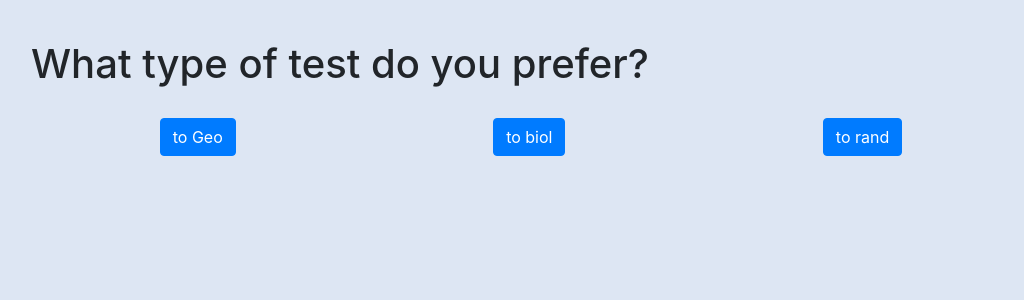
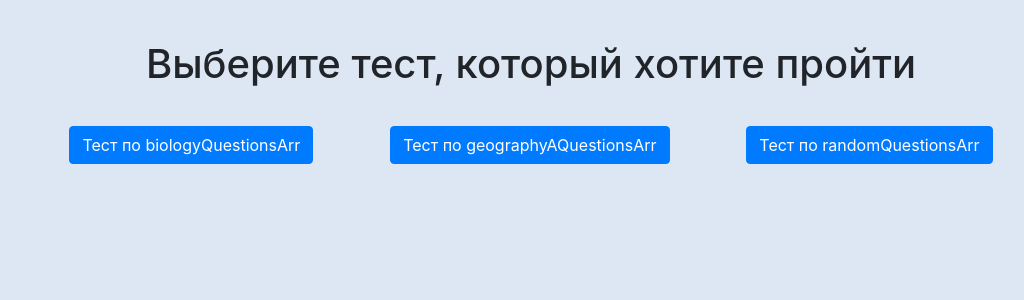
Before and after one commit to julia-me/Question-test, a React (Create React App) app: page /start in a window 1280 px wide. Shown: the top 300 px of the page, without its empty margins (109-1133 px from the left). Built offline with nearby package versions, Linux system fonts and the light colour scheme.

Commit message:
new changes with router

```diff
--- a/src/App.css
+++ b/src/App.css
@@ -154,7 +154,20 @@ span {
 }
 
 .types-of-test{
+  width: 100%;
   display: flex;
   justify-content: space-around;
   margin: 30px 0;
 }
+
+
+.question-test{
+  margin: 50px 0;
+}
+
+.start-page{
+  display: flex;
+  justify-content: center;
+  flex-direction: column;
+  align-items: center;
+}
--- a/src/App.jsx
+++ b/src/App.jsx
@@ -1,33 +1,77 @@
-import React, {useState}  from 'react';
+import React, {useState, useEffect}  from 'react';
 import "./App.css"
 import {geographyAQuestionsArr, biologyQuestionsArr, randomQuestionsArr} from './data/questionData.js'
-// import * as Questions from './data/questionData.js'
+import * as Questions from './data/questionData.js'
 import Question from './components/Question'
 import Start from './components/StartPage'
 import Result from './components/Result'
-import { BrowserRouter, Switch, Route, Redirect } from 'react-router-dom';
+import { BrowserRouter, Switch, Route, Redirect, StaticRouter } from 'react-router-dom';
 
 
 
 const App = ()  =>{
   const [maxPoints, setMaxPoints]=useState('')
   const [totalPoint, setTotalPoint] = useState(0)
+  const [data, setData] = useState([])
+
+  const allTestTitles= Object.keys(Questions)
+  const allTestsArr=Object.entries(Questions)
+  // console.log(allTestsArr)
+
+  // useEffect(()=> {
+  //   // console.log(data)
+  // },[data])
+
+  const TestPage = ({ match }) => {
+    console.log(match)
+    allTestsArr.find(test => {
+      if(test[0] === match.params.pageTitle)
+      setData(test[1])
+    })
+
+      return(
+      <div>
+        <h1> pageTitle: {match.params.pageTitle}</h1>
+        <Question
+        data={data}
+        setMaxPoints={setMaxPoints}
+        setTotalPoint={setTotalPoint}  />
+      </div>
+      )
+
+  }
 
   return (
     <BrowserRouter>
     <Switch>
+
       <Route exact path="/">
         <Redirect to="/start" />
       </Route>
-      <Route path="/start"><Start/></Route>
-      <Route path="/test/geogr">
-        <Question data={geographyAQuestionsArr} setMaxPoints={setMaxPoints} maxPoints={maxPoints} totalPoint={totalPoint} setTotalPoint={setTotalPoint} /></Route>
-      <Route path="/test/biol">
-        <Question data={biologyQuestionsArr} setMaxPoints={setMaxPoints} maxPoints={maxPoints} totalPoint={totalPoint} setTotalPoint={setTotalPoint}  /></Route>
-      <Route path="/test/rand">
-        <Question data={randomQuestionsArr} setMaxPoints={setMaxPoints} maxPoints={maxPoints} totalPoint={totalPoint} setTotalPoint={setTotalPoint} /></Route>
+
+      <Route path="/start">
+        <Start allTestTitles={allTestTitles}/>
+      </Route>
+
       <Route path="/result">
-        < Result totalPoint={totalPoint} maxPoints={maxPoints}/></Route>
+        < Result totalPoint={totalPoint} maxPoints={maxPoints}/>
+      </Route>
+
+      <Route path="/:pageTitle" component={TestPage}/>
+
+
+      {/* <Route path="/test/geographyAQuestionsArr">
+        <Question data={geographyAQuestionsArr} setMaxPoints={setMaxPoints} setTotalPoint={setTotalPoint} />
+      </Route>
+
+      <Route path="/test/biologyQuestionsArr">
+        <Question data={biologyQuestionsArr} setMaxPoints={setMaxPoints} setTotalPoint={setTotalPoint}  />
+      </Route>
+
+      <Route path="/test/randomQuestionsArr">
+        <Question data={randomQuestionsArr} setMaxPoints={setMaxPoints} setTotalPoint={setTotalPoint} />
+      </Route> */}
+
     </Switch>
   </BrowserRouter>
 
--- a/src/Elements/InputCheckbox.jsx
+++ b/src/Elements/InputCheckbox.jsx
@@ -1,4 +1,4 @@
-import React, {useState, useEffect} from 'react';
+import React, {useState} from 'react';
 
 const initialAnswers = (answers) => {
   return answers.map( answer => {
@@ -9,9 +9,6 @@ const initialAnswers = (answers) => {
 const InputCheckbox = ({oneQuestion, number, setAnsver}) =>{
   const [arrOfAnswers, setArrOfAnswers]= useState(initialAnswers(oneQuestion.answer))
 
-  useEffect(()=> {
-    // console.log(arrOfAnswers)
-  })
 
   const checkFunction = (e, index) => {
     const newArr=[...arrOfAnswers];
@@ -25,17 +22,13 @@ const InputCheckbox = ({oneQuestion, number, setAnsver}) =>{
     let resultisMissed = newArr
                   .filter(elem =>elem.isChecked && !elem.point)
                   .map(el=> el.point)
-                  resultisMissed = resultisMissed.length/2
-    // if(newArr[index].isTrue){
-    //   result = result.length ? result.reduce((a,b)=> a+b) :0
-    //   setAnsver(result)
-    // }
-    // else{
-    //   result = result.length ? result.reduce((a,b)=> a -b) :0
-    //   setAnsver(-result)
-    // }
-    setAnsver(resultOfRight - resultisMissed)
-    // console.log(result)
+                  resultisMissed = resultisMissed.length
+    if(resultOfRight - resultisMissed >0){
+      setAnsver(resultOfRight - resultisMissed)
+    }
+    else{
+      setAnsver(0)
+    }
   }
 
   return (
@@ -64,52 +57,3 @@ const InputCheckbox = ({oneQuestion, number, setAnsver}) =>{
 
 
 export default InputCheckbox;
-
-// const InputCheckbox = ({oneQuestion, number, setAnsver}) =>{
-
-//   const [allPoints, setAllPoints]= useState(0.0)
-//   const [decorClass, setDecorClass]= useState(new Array(oneQuestion.answer.length))
-
-//   useEffect(()=> {
-//     if(allPoints>=0){
-//       setAnsver(allPoints)
-//     }
-//   },[allPoints]);
-
-
-//   const result = (e) => {
-//     const indexOfAnswersArr = e.target.value
-//     const answer = oneQuestion.answer[indexOfAnswersArr];
-//     let arr = [...decorClass];
-//     if(e.target.checked){
-//       const countpoints = allPoints + answer.point;
-//       setAllPoints(countpoints)
-//       arr[indexOfAnswersArr] = 'chosen';
-//       setDecorClass(arr);
-//     }
-//     else{
-//       const countpoints= allPoints-answer.point ;
-//       setAllPoints(countpoints)
-//       arr[indexOfAnswersArr] = '';
-//       setDecorClass(arr);
-//     }
-//   }
-
-//   return (
-//     <div className='card'>
-//       <div className='card-body'>
-//         <h1> {number+ 1}. {oneQuestion.title} ?</h1>
-//         {oneQuestion.url && <img src={oneQuestion.url} alt="oneQuestion.title"/>}
-//         {oneQuestion.answer.map( (elem, index) => {
-//           return(
-//             <div key={elem.title} >
-//                 <label className={decorClass[index]}   htmlFor={number+ elem.title}> {elem.title}
-//                 <input onChange={(e)=> result(e)} value={index} name={number} id={number+elem.title} type="checkbox" />
-//                 </label>
-//             </div>
-//           )
-//         })}
-//       </div>
-//     </div>
-//   );
-// }
--- a/src/components/Question.jsx
+++ b/src/components/Question.jsx
@@ -3,30 +3,14 @@ import InputText from '../Elements/InputText'
 import InputRadio from '../Elements/InputRadio'
 import InputCheckbox from '../Elements/InputCheckbox'
 import Select from '../Elements/Select'
-// import Result from './Result'
-// import Message from './Message'
-// import Timer from '../Elements/Timer'
-// import TimeOver from './TimeOver'
 import { Link } from 'react-router-dom';
-// import { BrowserRouter, Switch, Route, Redirect } from 'react-router-dom';
-
-
 
 const Question = (props)  => {
-  const {data,  maxPoints, setMaxPoints, setTotalPoint} = props
+  const {data, setMaxPoints, setTotalPoint} = props
   const [answersModel, setAnswersModel]=useState(new Array(data.length))
   let totalPoint =0
-  // const [resultIsActive, setResultIsActive]=useState(false)
-  // const [res, setRes] = useState(0)
-  // const [correctAnswers, setCorrectAnswers] = useState(0)
-  // const [messageWindow, semtMessageWindow] = useState(true)
-  // const [testIsOver, setTestIsOver] = useState(false)
-  // const timeOntext = 1;
-  // const [try1, setTry1]=useState('noth')
 
-  // useEffect(()=> {
-  //   setAnswersModel(new Array(data.length))
-  // },[])
+  console.log('data', data)
 
   useEffect(()=> {
     console.log(answersModel)
@@ -61,30 +45,18 @@ const Question = (props)  => {
         })
     })
     setMaxPoints(totalPoint)
-    console.log(totalPoint)
-    console.log(maxPoints)
   }
   totalQuestionPoints()
 
   const sentResultHendel =(e) => {
     summ()
-    // setTotalPoint
-    // setMaxPoints([...answersModel])
-    console.log(maxPoints)
   }
 
 
   return (
     <div className="container" >
-    {/* {
-    messageWindow && <Message
-    semtMessageWindow={semtMessageWindow}
-    data={data}
-    timeOntext={timeOntext}
-    setShowTimer={setShowTimer}/>
-    } */}
     {
-    <div className="div">
+    <div className="question-test">
       {
       data.map((oneQuestion, index) => {
         switch (oneQuestion.type) {
@@ -126,7 +98,8 @@ const Question = (props)  => {
       to='/result'
       onClick={(e)=> sentResultHendel(e)}
       >
-         take result </Link>
+       Посмотреть результат
+      </Link>
       </div>
     }
 
--- a/src/components/StartPage.jsx
+++ b/src/components/StartPage.jsx
@@ -1,20 +1,40 @@
-import React, {useState}  from 'react';
+import React from 'react';
 import { Link } from 'react-router-dom';
 
 
-const Start = ()  =>{
+const Start = ({allTestTitles})  =>{
 
   return (
     <div className="App">
-      <h1> What type of test do you prefer? </h1>
-      <div className='types-of-test'>
-        <Link className="btn btn-primary" to='/test/geogr'> to Geo </Link>
-        <Link className="btn btn-primary" to='/test/biol'> to biol </Link>
-        <Link className="btn btn-primary" to='/test/rand'> to rand </Link>
+      <div className="start-page">
+        <h1> Выберите тест, который хотите пройти </h1>
+        <div className='types-of-test'>
+          {allTestTitles.map((title, index)=> {
+            return (
+              <Link to={{pathname: `/${title}`}} className="btn btn-primary" key={title+index}>
+              Тест по  {title}
+            </Link>
+            )
+          })}
+        </div>
       </div>
     </div>
   );
 }
 
+// let allTestsArr= [
+// ["randomQuestionsArr", ['randomQuestionsArr1', 'randomQuestionsArr2']],
+// ["biologyQuestionsArr", ['biologyQuestionsArr3', 'biologyQuestionsArr1', 'biologyQuestionsArr2']],
+// ["geographyAQuestionsArr", ['geographyAQuestionsArr2', 'geographyAQuestionsArr4']],
+// ]
+
+//allTestsArr.find(el => {
+// 	return el[0] = 'biologyQuestionsArr'
+// })
+
+// allTestsArr.find(test => {
+//   console.log(test[0] === 'biologyQuestionsArr')
+//   return test[0] === 'biologyQuestionsArr'
+// })
 
 export default Start;
```
Also changed, not shown: src/data/questionData.js (+31 -25 lines).
